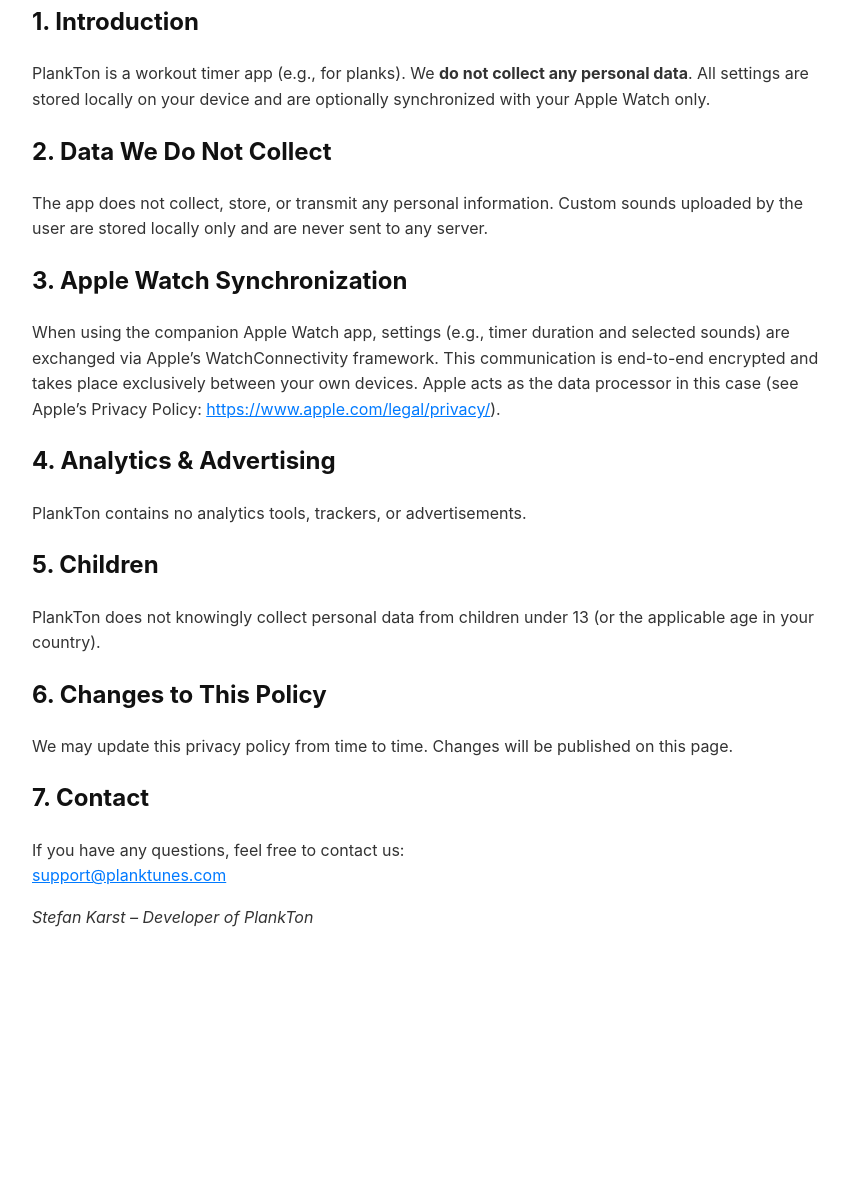
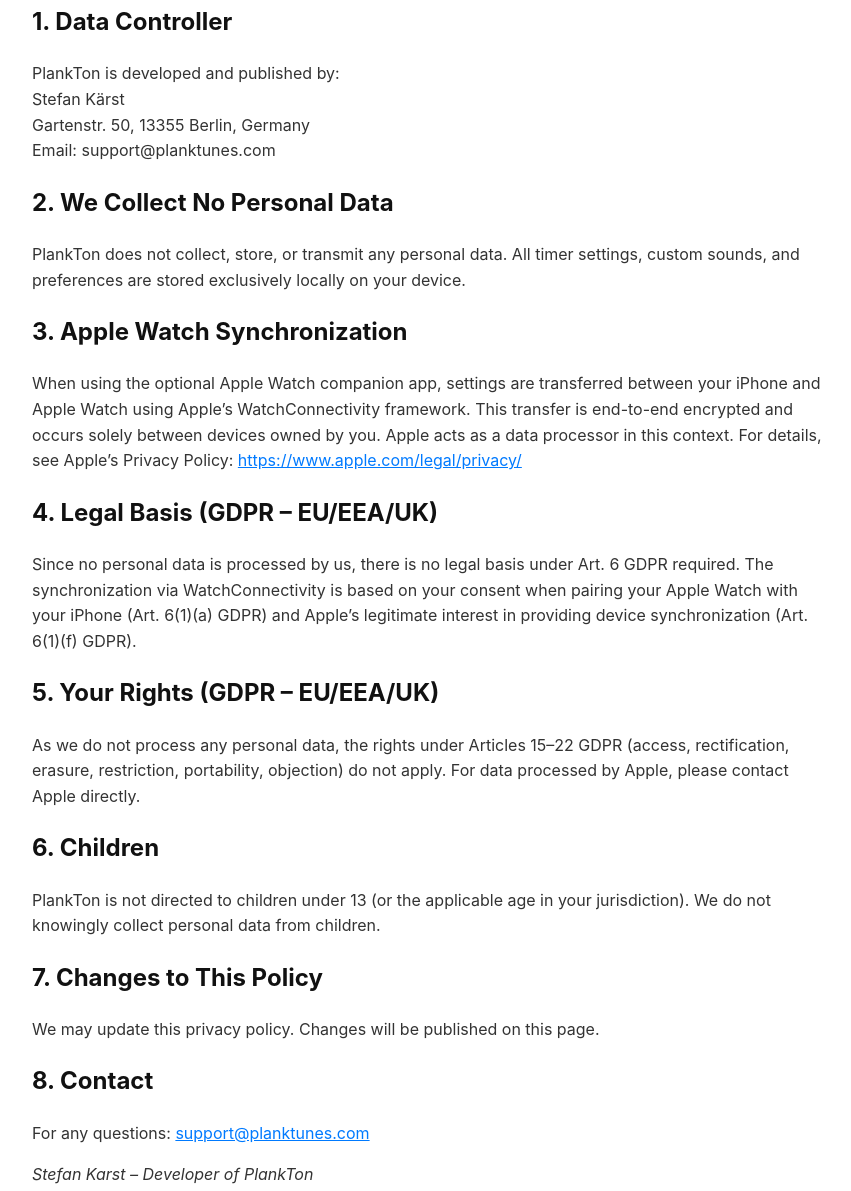
Before and after one commit to SK77BGER/planktunes.github.io, a plain HTML site: page index.html in a window 1280 px wide. Shown: the part 155-1346 px from the top of the page, without its empty margins (208-1059 px from the left). Before the commit the page ends 1126 px from the top, so only its background shows below. Drawn offline with Linux system fonts and the light colour scheme.

Commit message:
Update index.html
GPDRD oder so

```diff
--- a/index.html
+++ b/index.html
@@ -8,34 +8,42 @@
         body { font-family: -apple-system, BlinkMacSystemFont, "Segoe UI", Arial, sans-serif; max-width: 800px; margin: 40px auto; padding: 0 20px; line-height: 1.6; color: #333; }
         h1, h2 { color: #111; }
         a { color: #007aff; }
+        p { margin: 1em 0; }
     </style>
 </head>
 <body>
-    <h1>Privacy Policy – PlankTon</h1>
-    <p><strong>Effective date:</strong> November 22, 2025</p>
 
-    <h2>1. Introduction</h2>
-    <p>PlankTon is a workout timer app (e.g., for planks). We <strong>do not collect any personal data</strong>. All settings are stored locally on your device and are optionally synchronized with your Apple Watch only.</p>
+<h1>Privacy Policy – PlankTon</h1>
+<p><strong>Effective date:</strong> November 22, 2025</p>
 
-    <h2>2. Data We Do Not Collect</h2>
-    <p>The app does not collect, store, or transmit any personal information. Custom sounds uploaded by the user are stored locally only and are never sent to any server.</p>
+<h2>1. Data Controller</h2>
+<p>PlankTon is developed and published by:<br>
+   Stefan Kärst<br>
+   Gartenstr. 50, 13355 Berlin, Germany<br>
+   Email: support@planktunes.com</p>
 
-    <h2>3. Apple Watch Synchronization</h2>
-    <p>When using the companion Apple Watch app, settings (e.g., timer duration and selected sounds) are exchanged via Apple’s WatchConnectivity framework. This communication is end-to-end encrypted and takes place exclusively between your own devices. Apple acts as the data processor in this case (see Apple’s Privacy Policy: <a href="https://www.apple.com/legal/privacy/">https://www.apple.com/legal/privacy/</a>).</p>
+<h2>2. We Collect No Personal Data</h2>
+<p>PlankTon does not collect, store, or transmit any personal data. All timer settings, custom sounds, and preferences are stored exclusively locally on your device.</p>
 
-    <h2>4. Analytics & Advertising</h2>
-    <p>PlankTon contains no analytics tools, trackers, or advertisements.</p>
+<h2>3. Apple Watch Synchronization</h2>
+<p>When using the optional Apple Watch companion app, settings are transferred between your iPhone and Apple Watch using Apple’s WatchConnectivity framework. This transfer is end-to-end encrypted and occurs solely between devices owned by you. Apple acts as a data processor in this context. For details, see Apple’s Privacy Policy: <a href="https://www.apple.com/legal/privacy/">https://www.apple.com/legal/privacy/</a></p>
 
-    <h2>5. Children</h2>
-    <p>PlankTon does not knowingly collect personal data from children under 13 (or the applicable age in your country).</p>
+<h2>4. Legal Basis (GDPR – EU/EEA/UK)</h2>
+<p>Since no personal data is processed by us, there is no legal basis under Art. 6 GDPR required. The synchronization via WatchConnectivity is based on your consent when pairing your Apple Watch with your iPhone (Art. 6(1)(a) GDPR) and Apple’s legitimate interest in providing device synchronization (Art. 6(1)(f) GDPR).</p>
 
-    <h2>6. Changes to This Policy</h2>
-    <p>We may update this privacy policy from time to time. Changes will be published on this page.</p>
+<h2>5. Your Rights (GDPR – EU/EEA/UK)</h2>
+<p>As we do not process any personal data, the rights under Articles 15–22 GDPR (access, rectification, erasure, restriction, portability, objection) do not apply. For data processed by Apple, please contact Apple directly.</p>
 
-    <h2>7. Contact</h2>
-    <p>If you have any questions, feel free to contact us:<br>
-       <a href="mailto:support@planktunes.com">support@planktunes.com</a></p>
+<h2>6. Children</h2>
+<p>PlankTon is not directed to children under 13 (or the applicable age in your jurisdiction). We do not knowingly collect personal data from children.</p>
 
-    <p><em>Stefan Karst – Developer of PlankTon</em></p>
+<h2>7. Changes to This Policy</h2>
+<p>We may update this privacy policy. Changes will be published on this page.</p>
+
+<h2>8. Contact</h2>
+<p>For any questions: <a href="mailto:support@planktunes.com">support@planktunes.com</a></p>
+
+<p><em>Stefan Karst – Developer of PlankTon</em></p>
+
 </body>
 </html>
```
